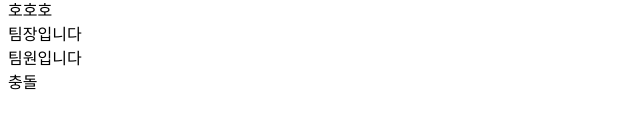
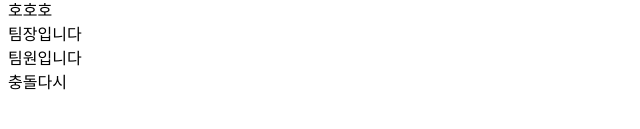
Before and after one commit to choihoseong/htmltesting, a plain HTML site: page index.html in a window 1280 px wide. Shown: the part 239-368 px from the top of the page, 0-640 px from the left. Drawn offline with Linux system fonts and the light colour scheme.

Commit message:
충돌다시

```diff
--- a/index.html
+++ b/index.html
@@ -9,7 +9,7 @@
 	<div>호호호</div>
 	<div>팀장입니다</div>
 	<div>팀원입니다</div>
-	<div>충돌</div>
+	<div>충돌다시</div>
 	</body>
 
 
```
